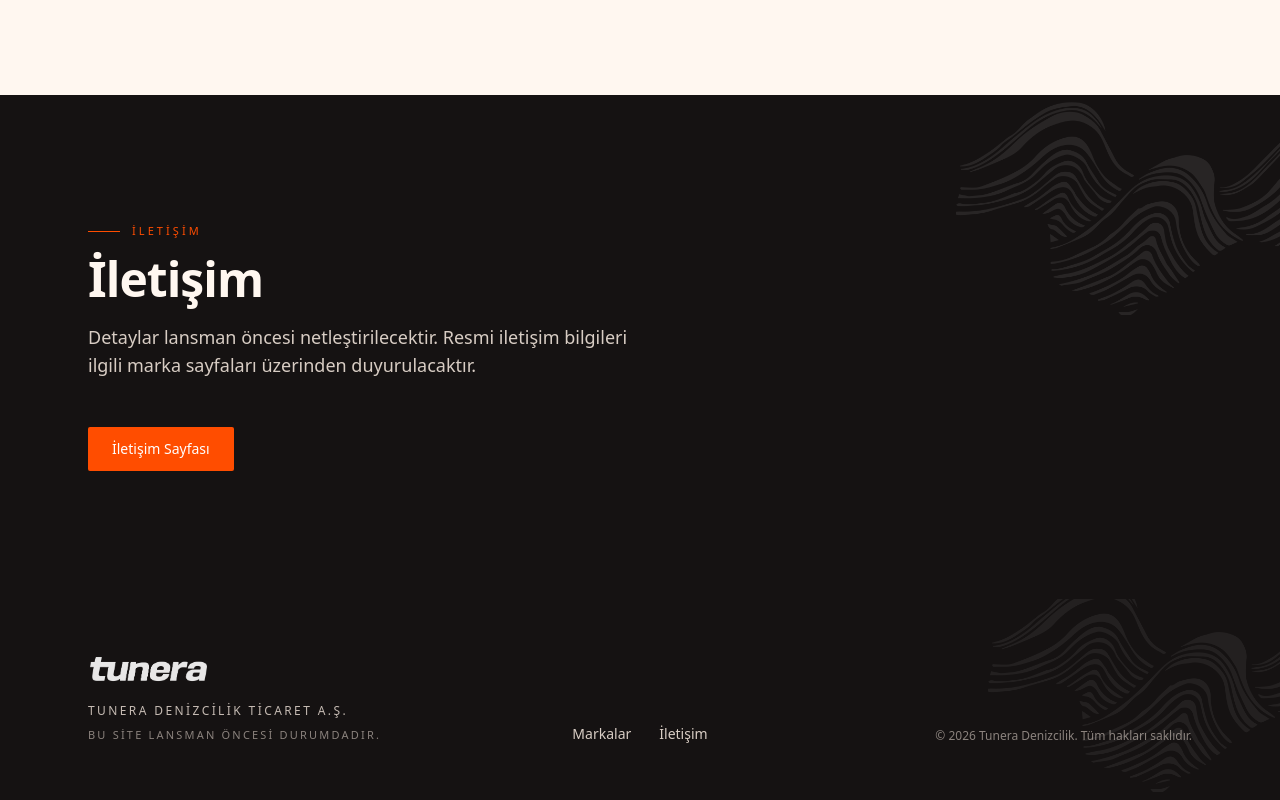
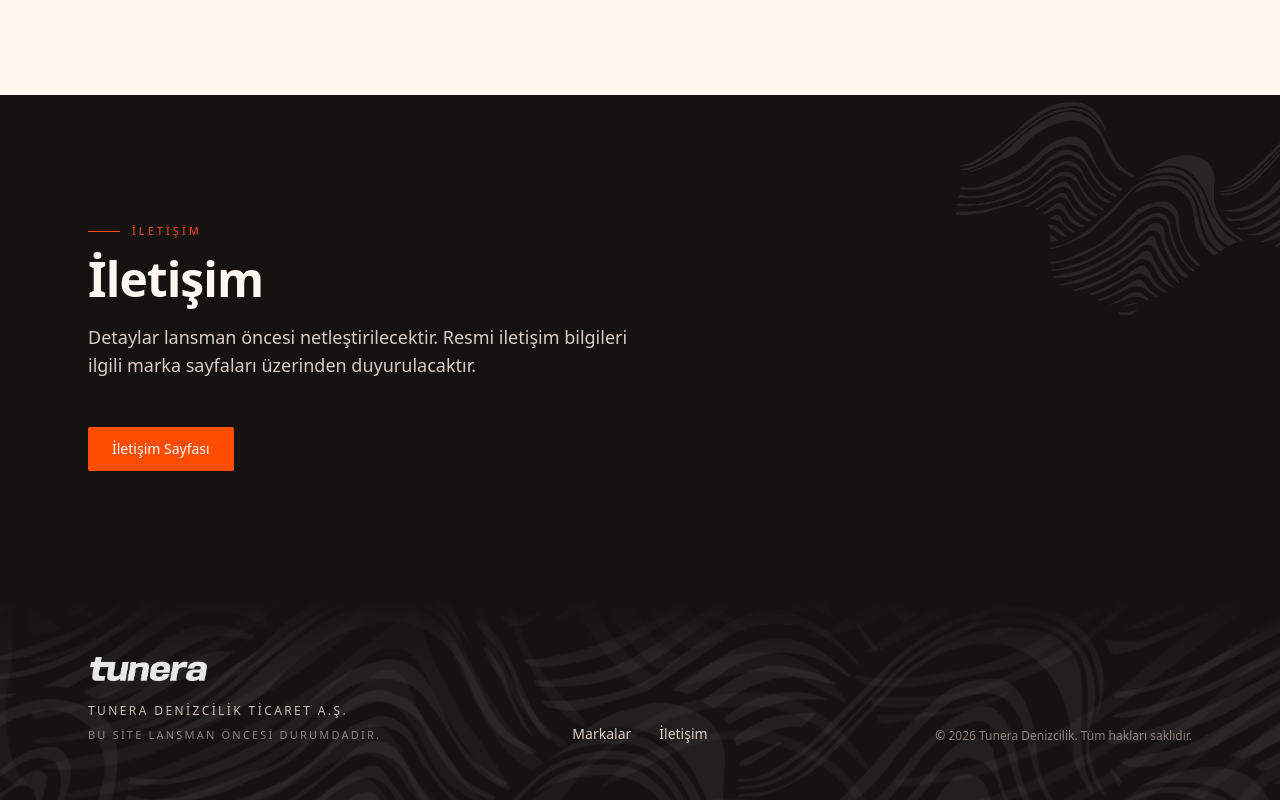
Before and after one commit to faziltuncay-dotcom/tunera-corporate-web, a Next.js app: page / in a window 1280 px wide. Shown: the part 2448-3248 px from the top of the page. Built offline with nearby package versions, Linux system fonts and the light colour scheme.

Commit message:
style: refine tunera footer brand motion

```diff
--- a/src/app/globals.css
+++ b/src/app/globals.css
@@ -42,3 +42,52 @@
     border-radius: 2px;
   }
 }
+
+/*
+ * Footer ambient pattern.
+ *
+ * Two transform-only animation layers drift back and forth at slightly
+ * different speeds and directions to create a subtle parallax over the
+ * Tunera wave pattern. Slight scale > 1 keeps the layers covering the
+ * container so the small translate never exposes the graphite ground.
+ * `will-change: transform` is set only on the animated layers.
+ *
+ * Motion is disabled entirely under `prefers-reduced-motion: reduce`.
+ */
+@keyframes tunera-footer-drift-a {
+  0%,
+  100% {
+    transform: translate3d(-1.6%, -0.8%, 0) scale(1.06);
+  }
+  50% {
+    transform: translate3d(1.6%, 0.8%, 0) scale(1.06);
+  }
+}
+
+@keyframes tunera-footer-drift-b {
+  0%,
+  100% {
+    transform: translate3d(1.8%, 0.6%, 0) scale(1.12);
+  }
+  50% {
+    transform: translate3d(-1.8%, -0.6%, 0) scale(1.12);
+  }
+}
+
+.tunera-footer-pattern-a {
+  animation: tunera-footer-drift-a 32s linear infinite;
+  will-change: transform;
+}
+
+.tunera-footer-pattern-b {
+  animation: tunera-footer-drift-b 26s linear infinite;
+  will-change: transform;
+}
+
+@media (prefers-reduced-motion: reduce) {
+  .tunera-footer-pattern-a,
+  .tunera-footer-pattern-b {
+    animation: none;
+    transform: none;
+  }
+}
--- a/src/components/Footer.tsx
+++ b/src/components/Footer.tsx
@@ -22,13 +22,32 @@
   ];
 
   return (
-    <footer className="relative overflow-hidden bg-tunera-graphite text-tunera-ivory">
+    <footer className="relative isolate overflow-hidden bg-tunera-graphite text-tunera-ivory">
+      {/* Layer A — broad pattern atmosphere across the full footer */}
       <div
         aria-hidden
-        className="pointer-events-none absolute -bottom-24 -right-32 h-[420px] w-[420px] bg-tunera-emblem bg-contain bg-center bg-no-repeat opacity-[0.06]"
+        className="tunera-footer-pattern-a pointer-events-none absolute inset-0 bg-tunera-pattern bg-cover bg-center opacity-[0.06]"
         style={{ filter: "invert(1)" }}
       />
-      <div className="relative mx-auto grid max-w-6xl gap-10 px-6 py-14 md:grid-cols-3 md:items-end md:gap-8">
+      {/* Layer B — second, larger and offset, creates depth/parallax */}
+      <div
+        aria-hidden
+        className="tunera-footer-pattern-b pointer-events-none absolute inset-0 opacity-[0.04]"
+        style={{
+          backgroundImage: "url('/assets/brand/tunera/tunera-pattern.png')",
+          backgroundSize: "150%",
+          backgroundPosition: "70% 30%",
+          backgroundRepeat: "no-repeat",
+          filter: "invert(1)",
+        }}
+      />
+      {/* Soft fade at the very top so the pattern doesn't compete with
+          the contact CTA section that sits just above the footer. */}
+      <div
+        aria-hidden
+        className="pointer-events-none absolute inset-x-0 top-0 z-[1] h-16 bg-gradient-to-b from-tunera-graphite to-transparent"
+      />
+      <div className="relative z-10 mx-auto grid max-w-6xl gap-10 px-6 py-14 md:grid-cols-3 md:items-end md:gap-8">
         <div>
           <Image
             src="/assets/brand/tunera/tunera-logo-white.png"
```
Also changed, not shown: 1 other file (tests, documents, lock files or other folders).
